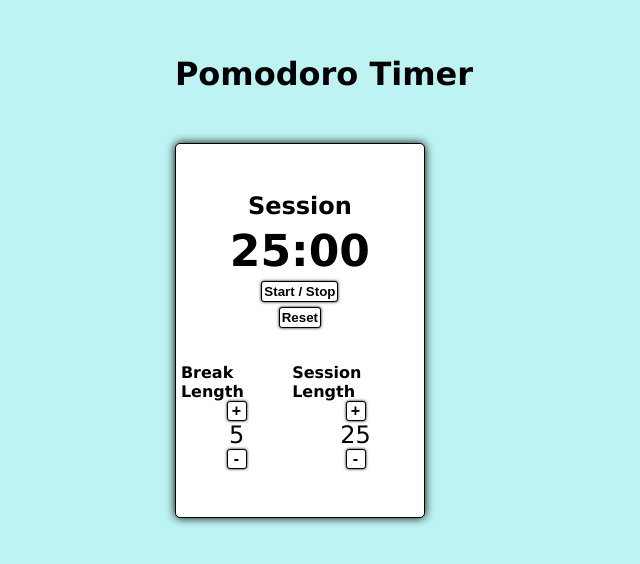
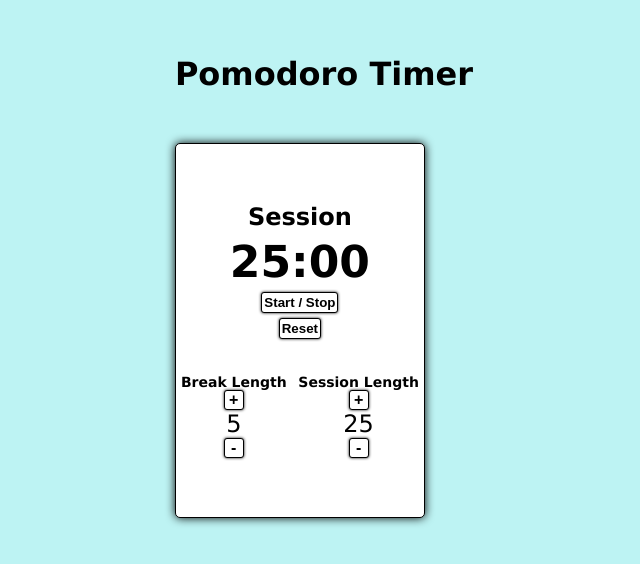
Before and after one commit to Konstanenonen/Pomodoro-Timer, a React (Create React App) app: page / in a window 1280 px wide. Shown: the part 114-678 px from the top of the page, without its empty margins (316-956 px from the left). Built offline with nearby package versions, Linux system fonts and the light colour scheme.

Commit message:
Improved firefox experience

```diff
--- a/src/index.scss
+++ b/src/index.scss
@@ -73,7 +73,7 @@ button:hover {
   justify-content: space-between;
 
   h2 {
-    font-size: 16px;
+    font-size: 14px;
   }
 }
 
```
